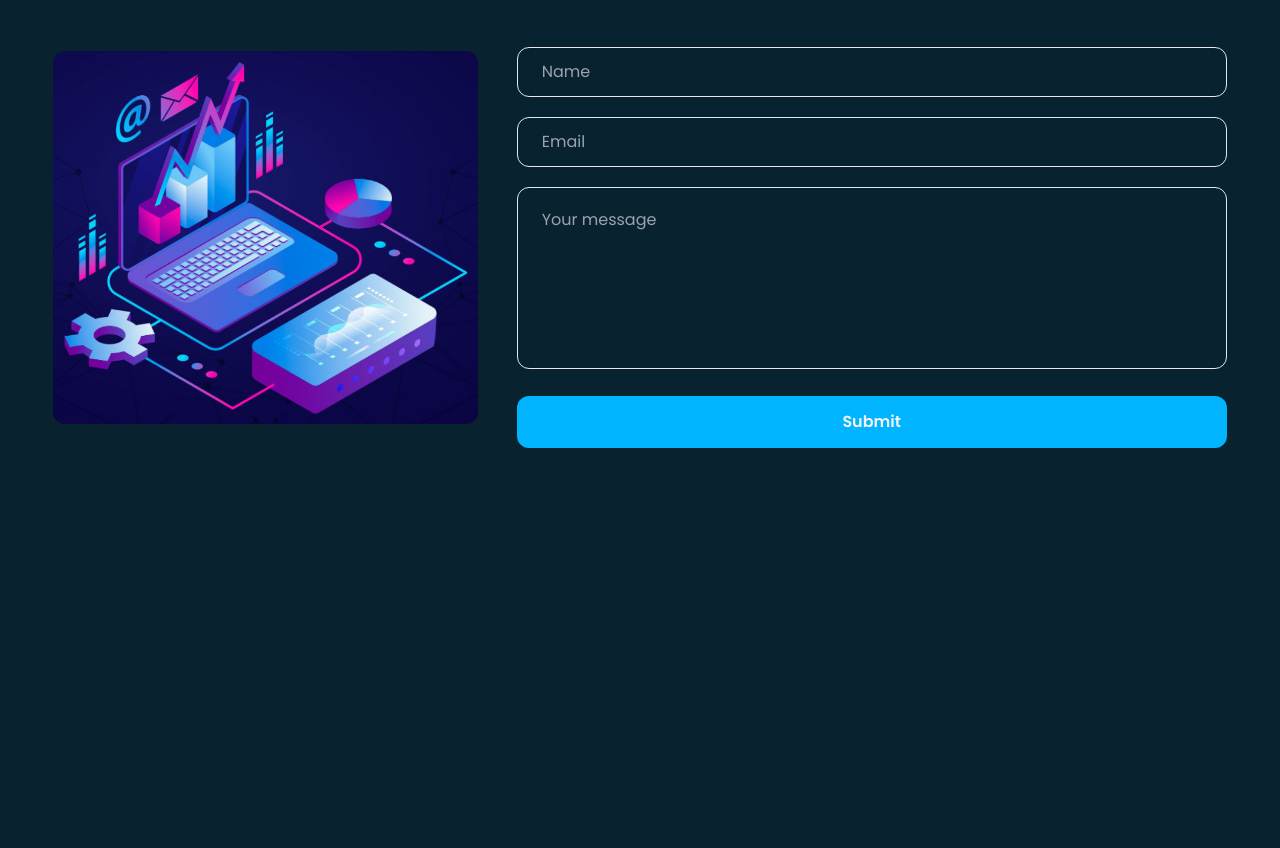
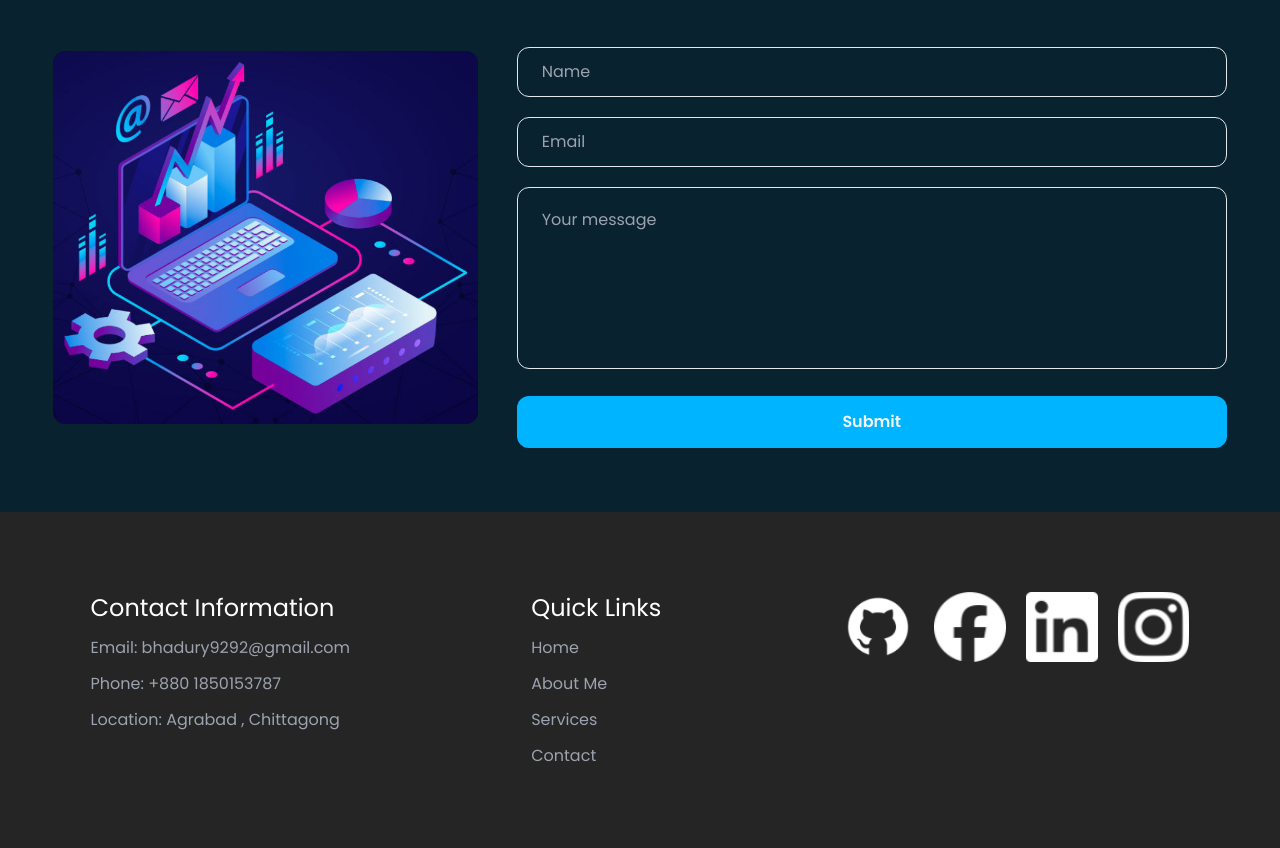
Before and after one commit to anaybhadury/dev-portfolio-repo, a plain HTML site: page index.html in a window 1280 px wide. Shown: the part 2706-3554 px from the top of the page. Before the commit the page ends 3218 px from the top, so only its background shows below. Drawn offline with nearby package versions, Linux system fonts and the light colour scheme.

Commit message:
added footer section

```diff
--- a/index.html
+++ b/index.html
@@ -263,8 +263,33 @@
         <!-- contact section end -->
     </main>
 
-    <footer class="container mx-auto">
+    <footer  class="bg-[#252525]">
+        <!-- footer section start -->
+        <section class="container mx-auto py-20">
+            <div class="flex justify-around">
+                <div class="space-y-3">
+                    <h1 class="text-2xl text-white">Contact Information</h1>
+                    <p class="text-gray-400">Email: bhadury9292@gmail.com</p>
+                    <p class="text-gray-400">Phone:  +880 1850153787</p>
+                    <p class="text-gray-400">Location:  Agrabad , Chittagong</p>
+                </div>
+                <div class="space-y-3">
+                    <h1 class="text-2xl text-white">Quick Links</h1>
+                    <p class="text-gray-400">Home</p>
+                    <p class="text-gray-400">About Me</p>
+                    <p class="text-gray-400">Services</p>
+                    <p class="text-gray-400">Contact</p>
+                </div>
+                <div class="flex gap-5">
+                    <img class="w-3/12 h-2/5" src="./assets/logos/github.png" alt="">
+                    <img class="w-3/12 h-2/5" src="./assets/logos/facebook.png" alt="">
+                    <img class="w-3/12 h-2/5" src="./assets/logos/linkedIn.png" alt="">
+                    <img class="w-3/12 h-2/5" src="./assets/logos/instagram.png" alt="">
+                </div>
+            </div>
 
+        </section>
+        <!-- footer section end -->
     </footer>
 </body>
 
```
